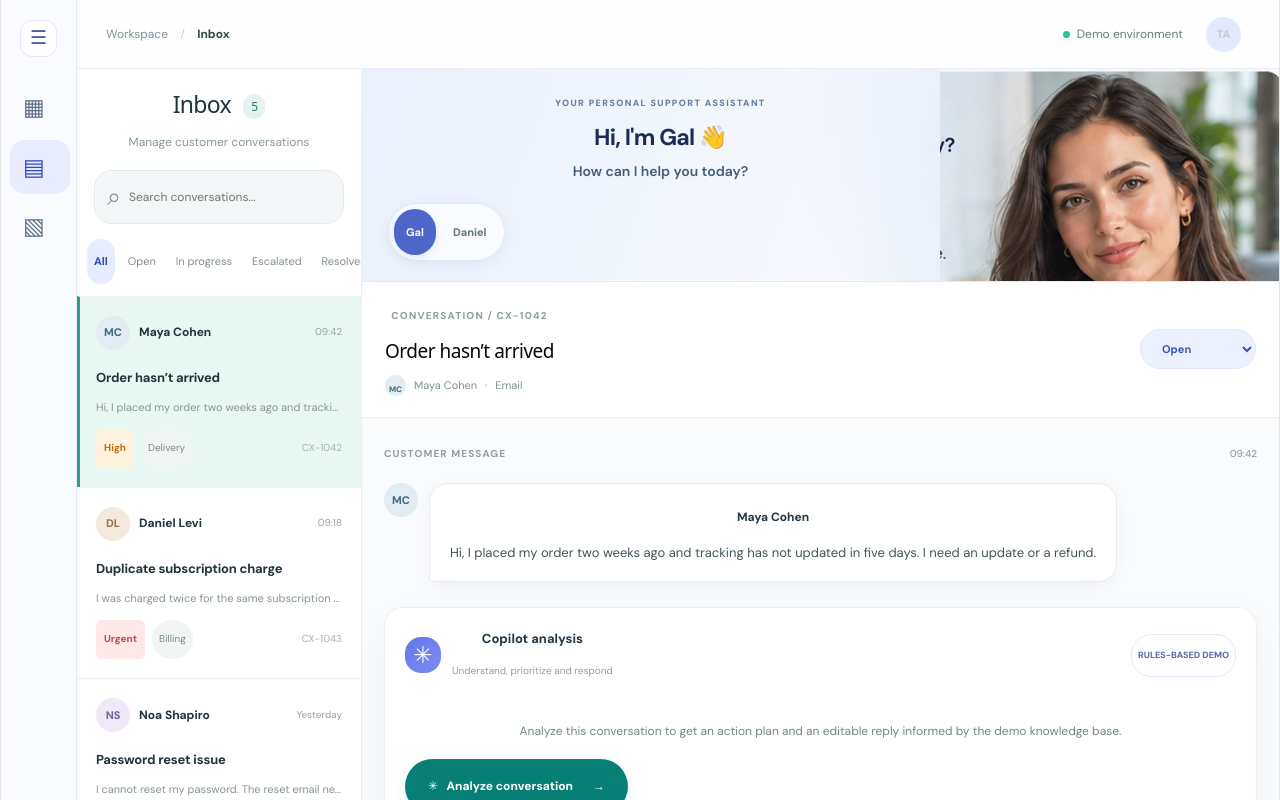
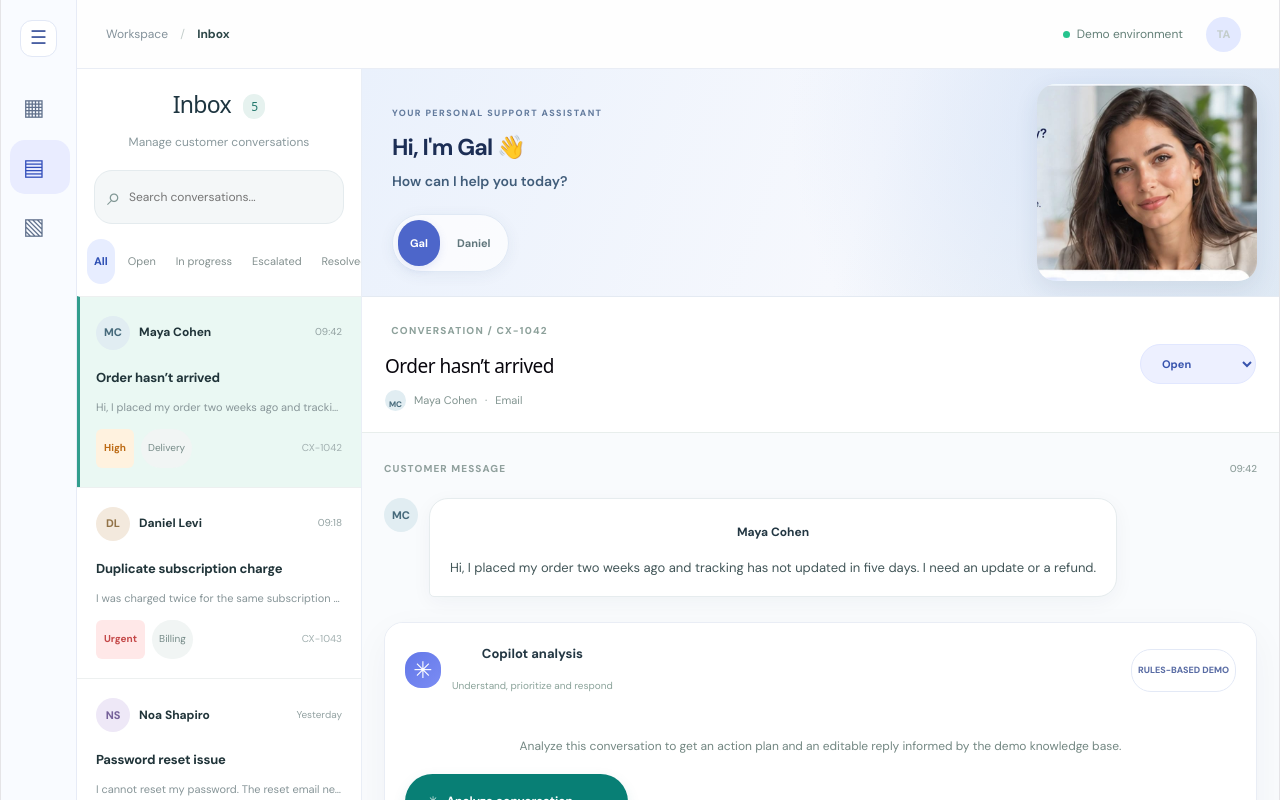
Before and after one commit to tamtam888/CX-Agent-Assist, a React (Vite) app: page / in a window 1280 px wide. Built offline with nearby package versions, Linux system fonts and the light colour scheme.

Commit message:
fix: display full uncropped Gal and Daniel portraits in compact hero cards

```diff
--- a/src/App.css
+++ b/src/App.css
@@ -184,3 +184,14 @@ html,body,#root{min-height:100%;width:100%;margin:0}
 @media(max-width:1380px){.cx-inbox{grid-template-columns:minmax(245px,285px) minmax(380px,1fr)}.cx-context{display:none}}
 @media(max-width:850px){.cx-sidebar,.nav-collapsed .cx-sidebar{width:66px;padding:13px 7px}.cx-sidebar .cx-brand-icon,.cx-sidebar .cx-brand>div:last-child,.cx-sidebar .cx-workspace,.cx-sidebar .cx-menu-label,.cx-sidebar .cx-sidebar-foot,.cx-sidebar .cx-nav em{display:none}.cx-sidebar .cx-nav{font-size:0;justify-content:center;padding:11px}.cx-sidebar .cx-nav>span{font-size:23px}.cx-inbox{grid-template-columns:minmax(205px,245px) minmax(0,1fr)}}
 @media(max-width:590px){.cx-shell{display:block}.cx-sidebar,.nav-collapsed .cx-sidebar{width:100%;height:auto;display:flex;flex-direction:row;align-items:center;padding:8px 12px}.cx-sidebar .cx-brand{padding:0}.cx-sidebar nav{display:flex;margin-left:auto}.cx-main{overflow:visible}.cx-inbox{display:block;height:auto;overflow:visible}.cx-ticket-column{height:260px}.cx-conversation{min-height:620px}.cx-conversation>.cx-persona-banner{min-height:160px}.cx-conversation>.cx-persona-banner .cx-persona-intro{padding-right:40%}.cx-conversation-body{overflow:visible}.cx-context{display:none}}
+
+
+/* Portrait QA: show the entire source image, never crop faces */
+.cx-conversation>.cx-persona-banner{min-height:225px;padding:30px 30px 24px;overflow:hidden;align-content:center;gap:10px}
+.cx-conversation>.cx-persona-banner .cx-persona-portrait{position:absolute;right:22px;top:15px;bottom:15px;width:31%;height:auto;min-width:140px;max-width:220px;overflow:hidden;border-radius:19px;background:#e7edf4;box-shadow:0 8px 24px #233b5a18;display:flex;align-items:center;justify-content:center}
+.cx-conversation>.cx-persona-banner .cx-persona-portrait img{display:block;width:100%;height:100%;object-fit:contain;object-position:center;filter:none}
+.cx-conversation>.cx-persona-banner .cx-persona-portrait:after{display:none}
+.cx-conversation>.cx-persona-banner .cx-persona-intro{flex-basis:100%;padding-right:35%;text-align:left}
+.cx-conversation>.cx-persona-banner .cx-persona-switch{margin:12px 0 0}
+@media(max-width:850px){.cx-conversation>.cx-persona-banner{min-height:200px;padding:21px 18px}.cx-conversation>.cx-persona-banner .cx-persona-portrait{right:12px;top:14px;bottom:14px;width:33%;min-width:100px}.cx-conversation>.cx-persona-banner .cx-persona-intro{padding-right:38%}}
+@media(max-width:590px){.cx-conversation>.cx-persona-banner{min-height:190px;padding:20px 16px}.cx-conversation>.cx-persona-banner .cx-persona-portrait{right:10px;top:12px;bottom:12px;width:36%;min-width:100px;border-radius:14px}.cx-conversation>.cx-persona-banner .cx-persona-intro{padding-right:40%}.cx-conversation>.cx-persona-banner .cx-persona-intro strong{font-size:20px}}
```
